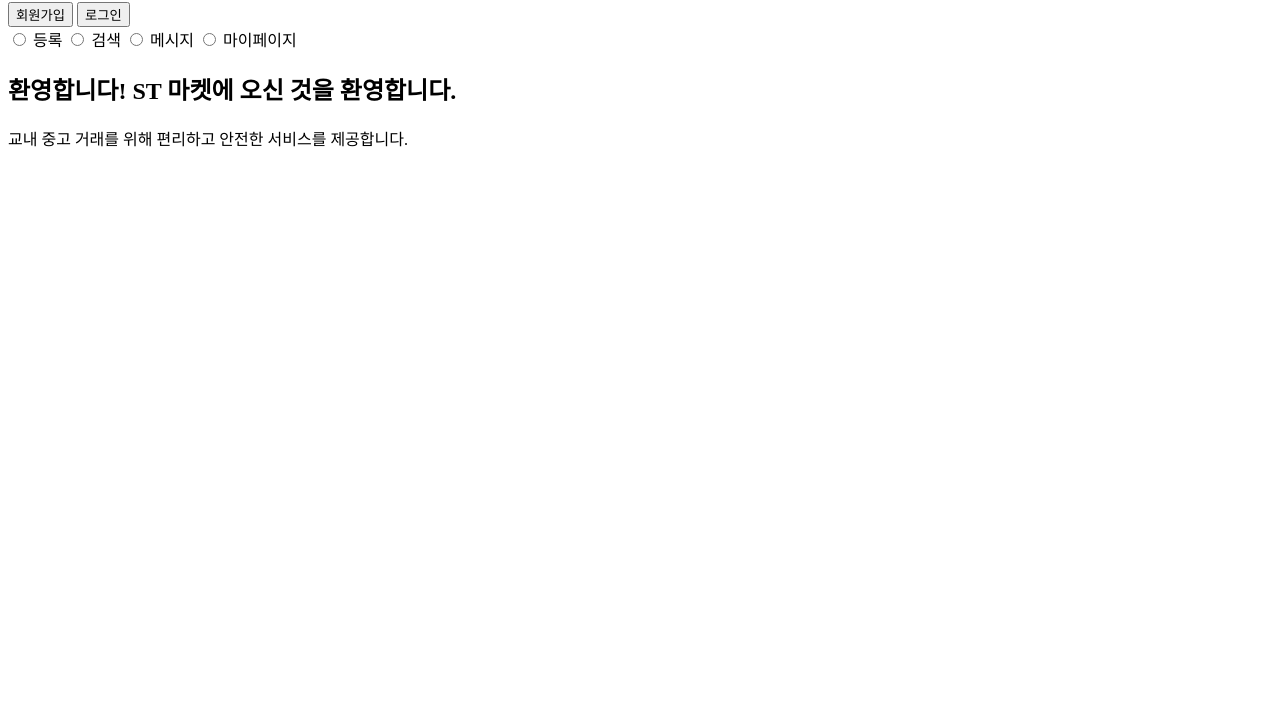
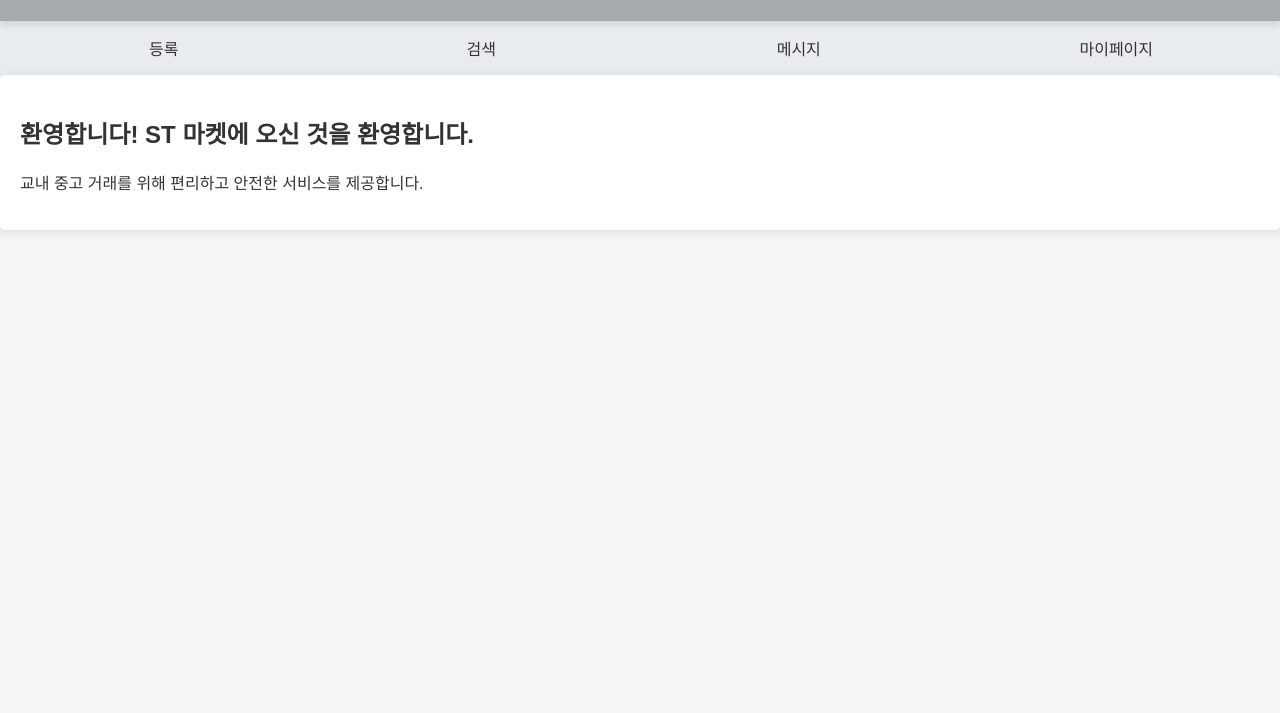
Before and after one commit to sara0813/web2024, a website: page index.html in a window 1280 px wide. Shown: the part 87-800 px from the top of the page. Drawn offline with Linux system fonts and the light colour scheme; the site is published under a folder, as on GitHub Pages, so addresses that start at the root find nothing.

Commit message:
경로 수정

```diff
--- a/index.html
+++ b/index.html
@@ -4,9 +4,10 @@
     <meta charset="UTF-8">
     <meta name="viewport" content="width=device-width, initial-scale=1.0">
     <title>ST 마켓</title>
-    <link rel="stylesheet" href="/css/style.css">
-    <link rel="stylesheet" href="/css/index.css">
-    <script src="/js/tabs.js" defer></script>
+    <link rel="icon" href="favicon.ico" type="image/x-icon">  <!-- 상대 경로로 수정 -->
+    <link rel="stylesheet" href="css/style.css">
+    <link rel="stylesheet" href="css/index.css">
+    <script src="js/tabs.js" defer></script>
     <script src=""></script>
 </head>
 <body oncontextmenu='return false' >
--- a/package.json
+++ b/package.json
@@ -26,6 +26,7 @@
     "dotenv": "^16.4.5",
     "express": "^4.21.1",
     "mongoose": "^8.8.0",
-    "nodemailer": "^6.9.16"
+    "nodemailer": "^6.9.16",
+    "serve-favicon": "^2.5.0"
   }
 }
```
Also changed, not shown: src/server.js (+8 -4 lines), public/favicon.ico (added), 1 other file.
